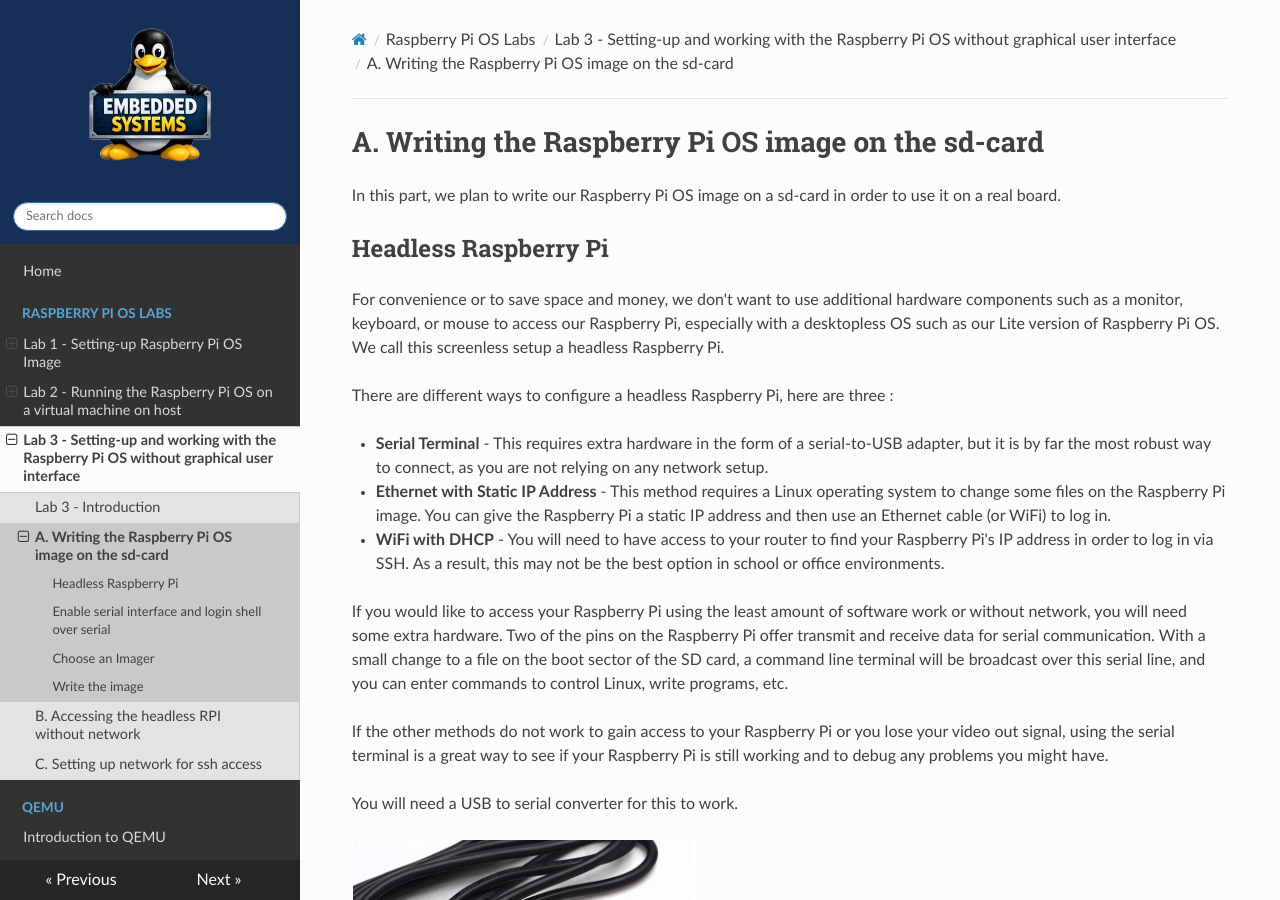
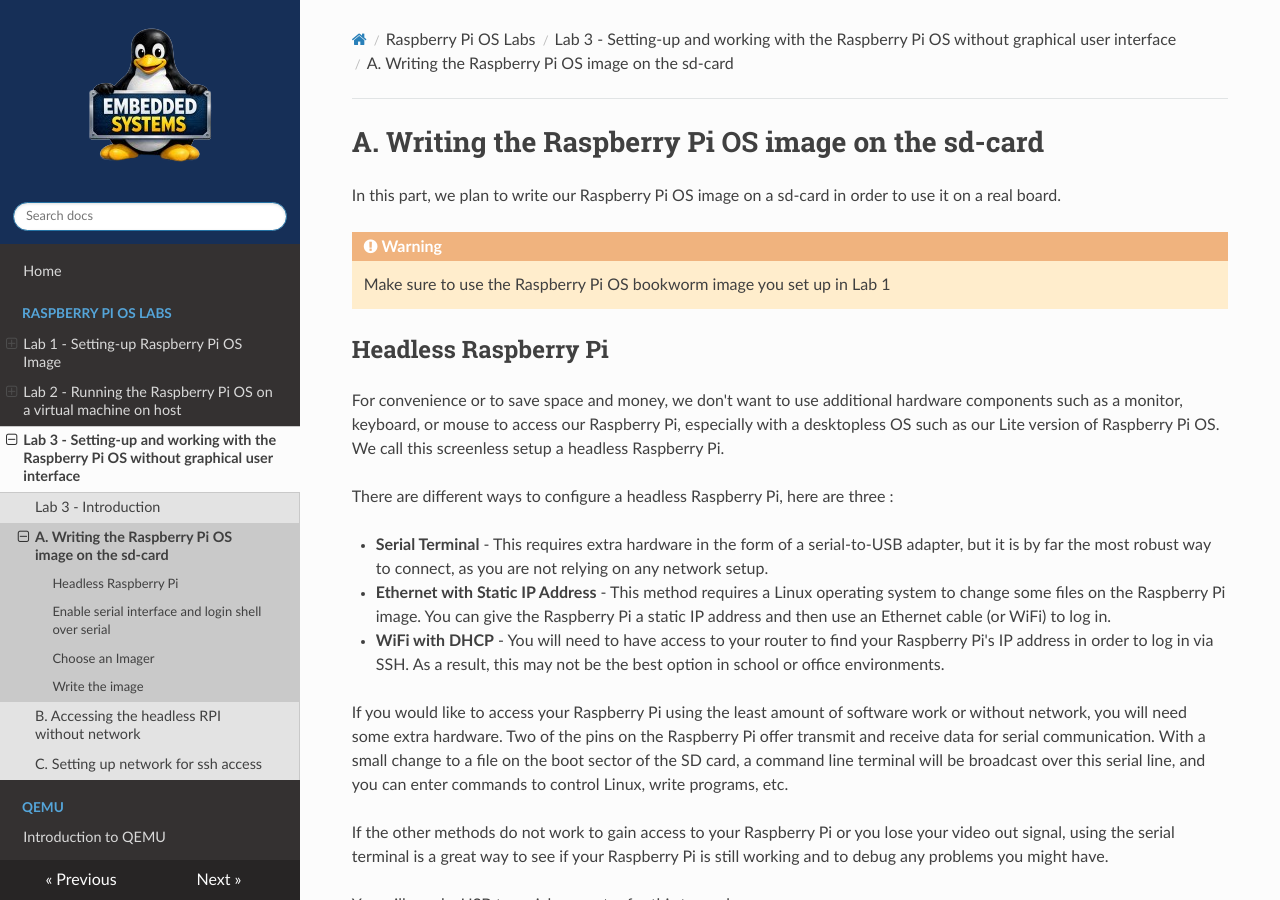
Before and after one commit to tlefloch/emb-sys, an MkDocs documentation site: the page built from docs/image/lab3/writing.md, in a window 1280 px wide and 900 px high. Built offline with MkDocs 1.6.1, drawn with Linux system fonts in a browser that asks for light colours; nearby versions of some CDN libraries.

Commit message:
solutions

```diff
--- a/docs/image/lab3/writing.md
+++ b/docs/image/lab3/writing.md
@@ -1,6 +1,9 @@
 # A. Writing the Raspberry Pi OS image on the sd-card
 
 In this part, we plan to write our Raspberry Pi OS image on a sd-card in order to use it on a real board.
+
+!!! Warning
+    Make sure to use the Raspberry Pi OS bookworm image you set up in Lab 1
 
 ## Headless Raspberry Pi
 
```
